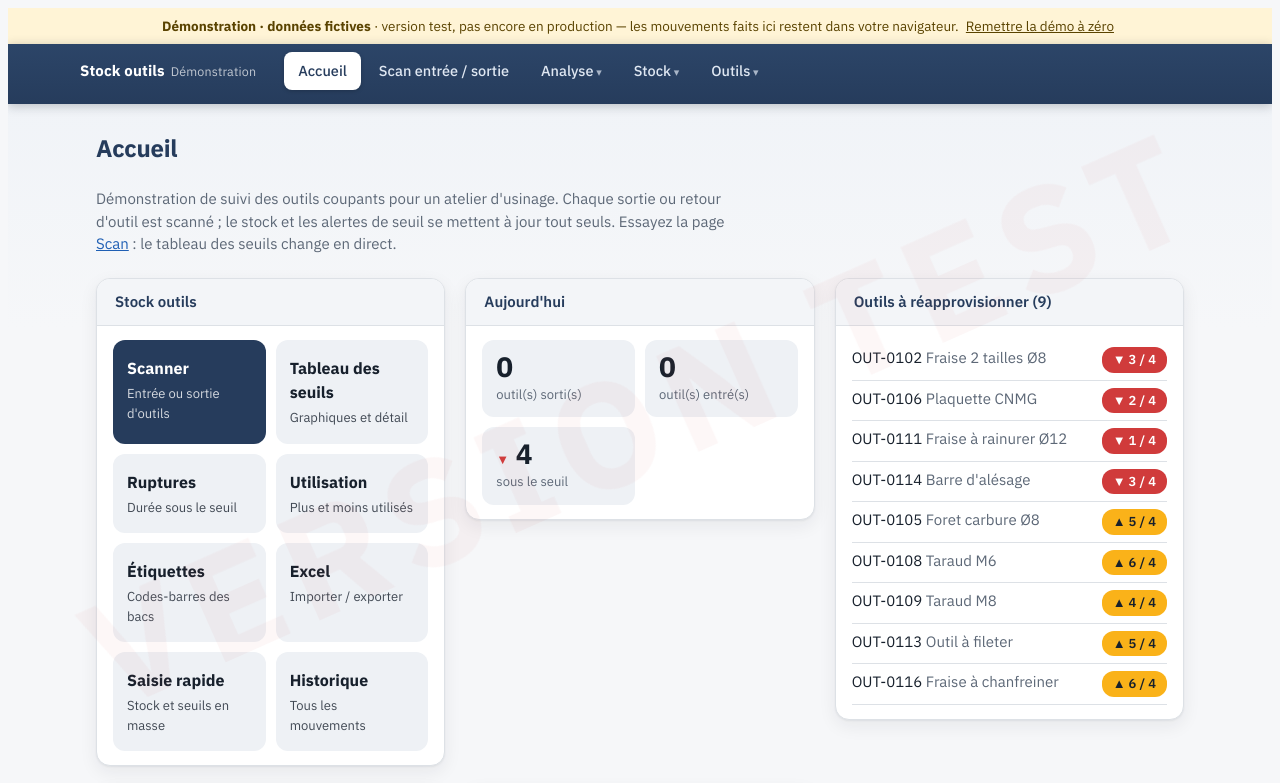
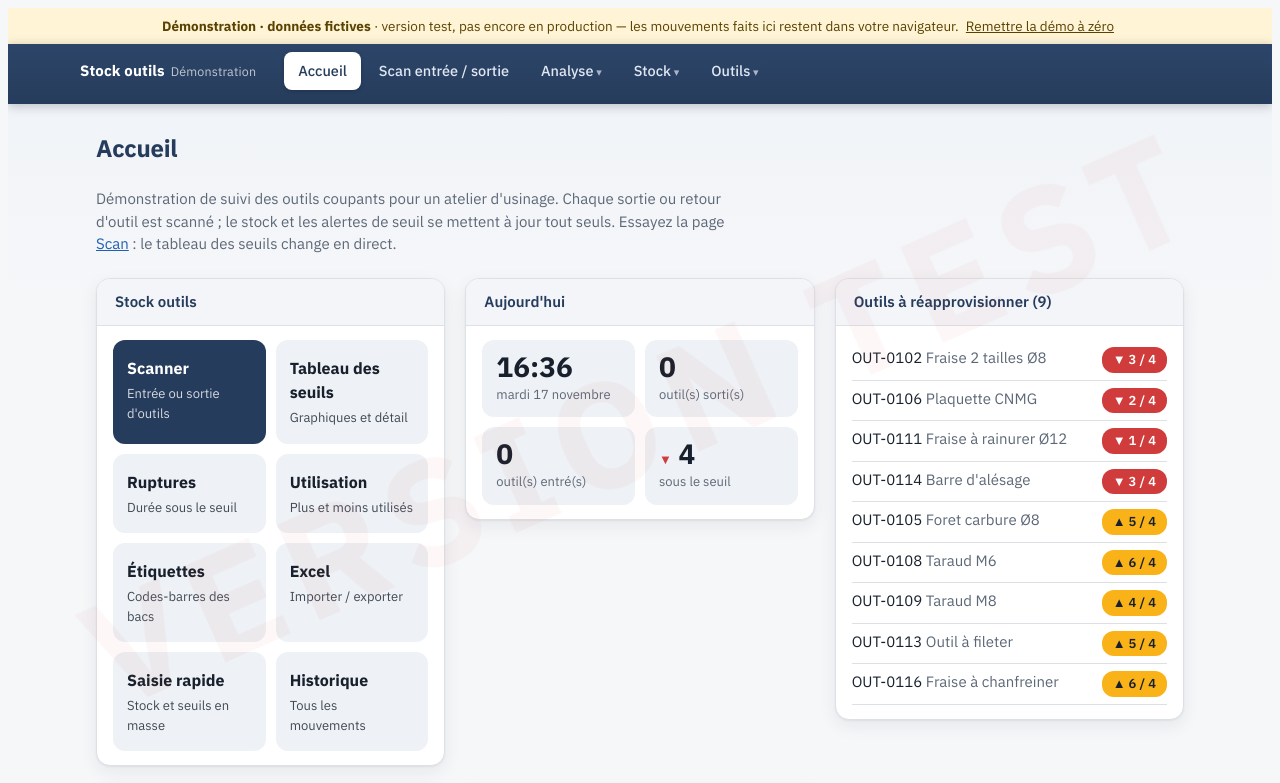
Before and after one commit to aidafaye0-boop/stock-outils-demo-publique, a plain HTML site: page index.html in a window 1280 px wide. Shown: the top 783 px of the page. Drawn offline with Linux system fonts and the light colour scheme.

Commit message:
Mise à jour de la démo 17/11/2026 17:36

```diff
--- a/index.html
+++ b/index.html
@@ -336,6 +336,8 @@ svg text { font-family: var(--font-body); }
   }
 
   /* ---------- Vues ---------- */
+  function clockTxt() { var n = new Date(); return { h: n.toLocaleTimeString("fr-FR", { hour: "2-digit", minute: "2-digit" }), d: n.toLocaleDateString("fr-FR", { weekday: "long", day: "numeric", month: "long" }) }; }
+  setInterval(function () { var h = document.getElementById("clockh"), d = document.getElementById("clockd"); if (h && d) { var c = clockTxt(); h.textContent = c.h; d.textContent = c.d; } }, 20000);
   function vAccueil() {
     var today = nowIso().slice(0, 10), out = 0, inn = 0;
     S.moves.forEach(function (m) {
@@ -364,6 +366,7 @@ svg text { font-family: var(--font-body); }
           '<a href="#historique"><b>Historique</b><span>Tous les mouvements</span></a>' +
         '</div></div></div>' +
         '<div class="box"><div class="hd">Aujourd\'hui</div><div class="bd"><div class="tiles">' +
+          '<div class="tile"><b id="clockh">' + clockTxt().h + '</b><span id="clockd">' + clockTxt().d + '</span></div>' +
           '<div class="tile"><b>' + out + '</b><span>outil(s) sorti(s)</span></div>' +
           '<div class="tile"><b>' + inn + '</b><span>outil(s) entré(s)</span></div>' +
           '<a class="tile" href="#seuils" style="text-decoration:none;color:inherit"><b>' + (under ? '<span style="color:var(--red)">▼</span> ' : '<span style="color:var(--green)">✓</span> ') + under + '</b><span>sous le seuil</span></a>' +
```
